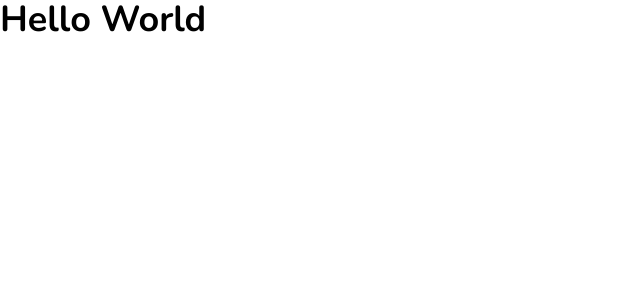
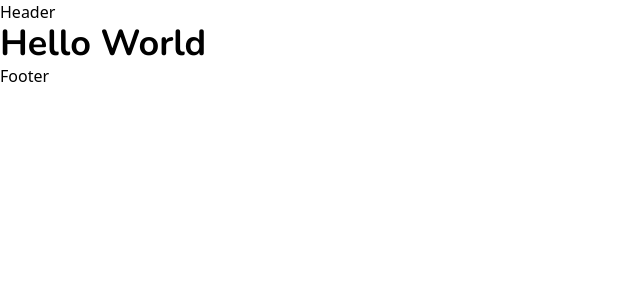
Before and after one commit to Hero-from-HeroPixel/prismic-course, a Next.js app: page / in a window 1280 px wide. Shown: the top 300 px of the page, without its empty margins (0-640 px from the left). Built offline with nearby package versions, Linux system fonts and the light colour scheme.

Commit message:
feat: Metadata and fallback metadata

```diff
--- a/src/app/layout.tsx
+++ b/src/app/layout.tsx
@@ -1,7 +1,8 @@
 import './globals.css';
-import type { Metadata } from 'next';
+import { Metadata, ResolvingMetadata } from 'next';
 import { Nunito, Nunito_Sans } from 'next/font/google';
 import clsx from 'clsx';
+import { createClient } from '@/prismicio';
 
 const nunito = Nunito({
 	subsets: ['latin'],
@@ -16,15 +17,28 @@ const nunito_sans = Nunito_Sans({
 	display: 'swap',
 });
 
-export const metadata: Metadata = {
-	title: 'Create Next App',
-	description: 'Generated by create next app',
-};
+export async function generateMetadata(): Promise<Metadata> {
+	const client = createClient();
+
+	const { data } = await client.getSingle('settings');
+	return {
+		title: data.site_title || 'Prismic Course',
+		description:
+			data.meta_description || 'Introduction to Prismic and headless page builders',
+		openGraph: {
+			images: [data.og_image.url || ''],
+		},
+	};
+}
 
 export default function RootLayout({ children }: { children: React.ReactNode }) {
 	return (
 		<html lang="en">
-			<body className={clsx(nunito.variable, nunito_sans.variable)}>{children}</body>
+			<body className={clsx(nunito.variable, nunito_sans.variable)}>
+				<header>Header</header>
+				{children}
+				<footer>Footer</footer>
+			</body>
 		</html>
 	);
 }
--- a/src/prismicio.ts
+++ b/src/prismicio.ts
@@ -1,6 +1,6 @@
-import * as prismic from "@prismicio/client";
-import * as prismicNext from "@prismicio/next";
-import config from "../slicemachine.config.json";
+import * as prismic from '@prismicio/client';
+import * as prismicNext from '@prismicio/next';
+import config from '../slicemachine.config.json';
 
 /**
  * The project's Prismic repository name.
@@ -13,15 +13,15 @@ export const repositoryName = config.repositoryName;
  * {@link https://prismic.io/docs/route-resolver#route-resolver}
  */
 // TODO: Update the routes array to match your project's route structure.
-const routes: prismic.ClientConfig["routes"] = [
-  {
-    type: "homepage",
-    path: "/",
-  },
-  {
-    type: "page",
-    path: "/:uid",
-  },
+const routes: prismic.ClientConfig['routes'] = [
+	// {
+	//   type: "homepage",
+	//   path: "/",
+	// },
+	// {
+	//   type: "page",
+	//   path: "/:uid",
+	// },
 ];
 
 /**
@@ -34,8 +34,8 @@ export const createClient = (config: prismicNext.CreateClientConfig = {}) => {
 	const client = prismic.createClient(repositoryName, {
 		routes,
 		fetchOptions:
-      process.env.NODE_ENV === "production"
-        ? { next: { tags: ["prismic"] }, cache: "force-cache" }
+			process.env.NODE_ENV === 'production'
+				? { next: { tags: ['prismic'] }, cache: 'force-cache' }
 				: { next: { revalidate: 5 } },
 		...config,
 	});
```
Lines whose indentation alone changed are shown as unchanged.
